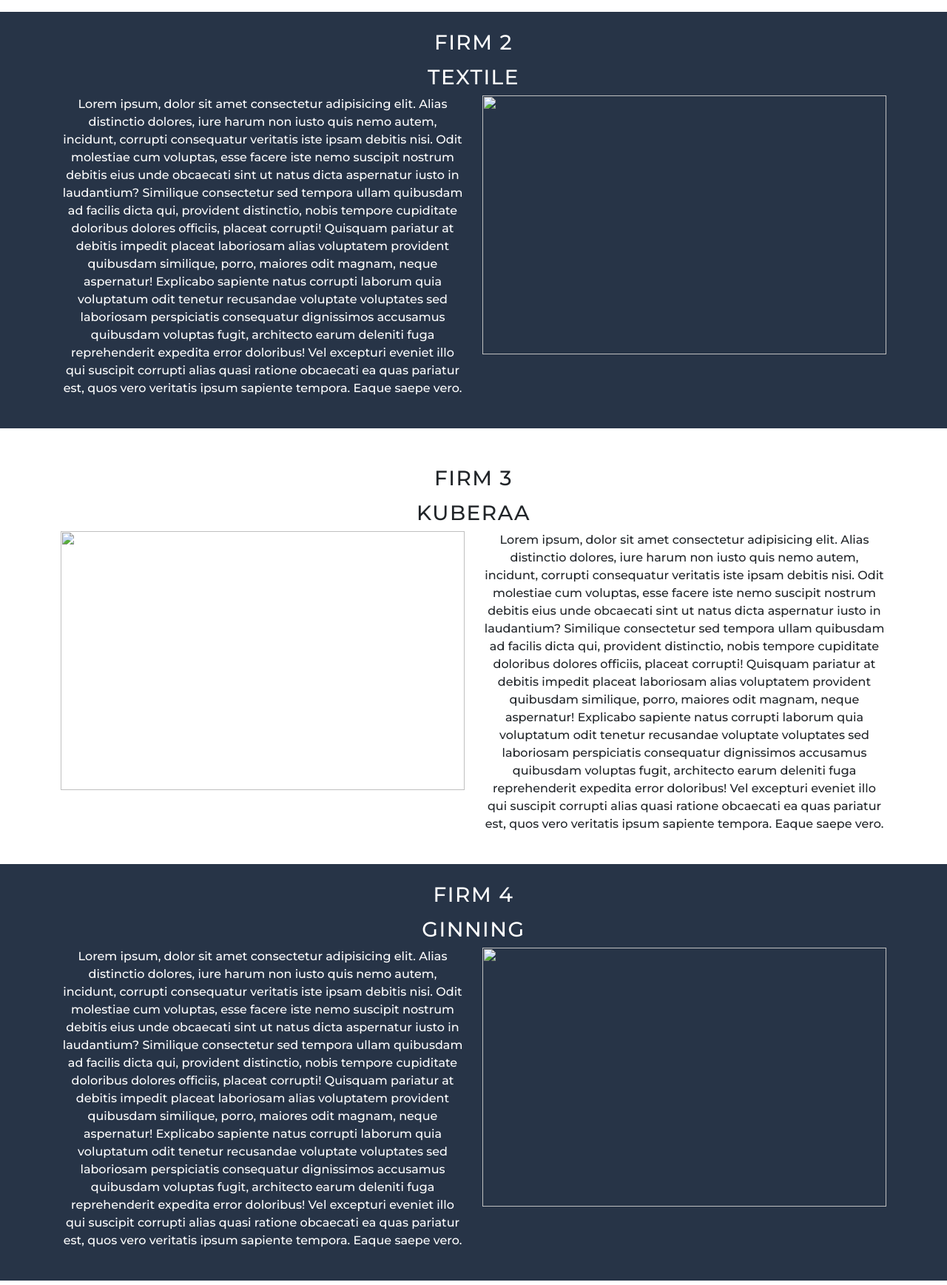
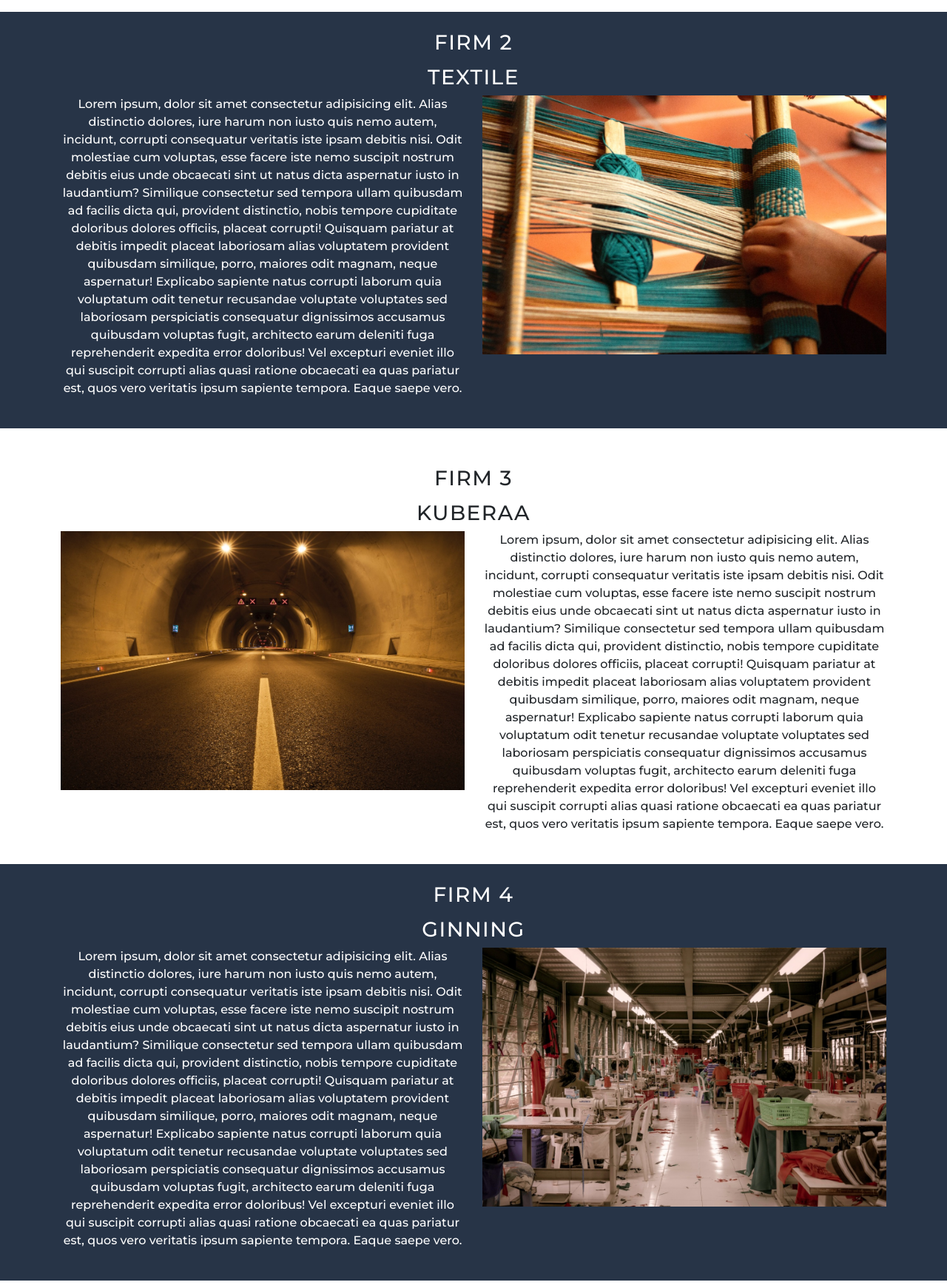
Before and after one commit to Siddhesh41/dhansmrutiGroup, a plain HTML site: page firm.html in a window 1280 px wide. Shown: the part 1060-2797 px from the top of the page at 74% size. Drawn offline with nearby package versions, Linux system fonts and the light colour scheme; the site is published under a folder, as on GitHub Pages, so addresses that start at the root find nothing.

Commit message:
Update firm.html

```diff
--- a/firm.html
+++ b/firm.html
@@ -59,7 +59,7 @@
     <div class="container text-center">
         <div class="row align-items-start">
           <div class="col-lg-6 col-md-12 col-sm-12">
-            <img src="/firmImages/firm1.jpeg" width="100%" height="350vh">
+            <img src="firmImages/firm1.jpeg" width="100%" height="350vh">
           </div>
           <div class="col-lg-6 col-md-12 col-sm-12">
             <p>Lorem ipsum, dolor sit amet consectetur adipisicing elit. Alias distinctio dolores, iure harum non iusto quis nemo autem, incidunt, corrupti consequatur veritatis iste ipsam debitis nisi. Odit molestiae cum voluptas, esse facere iste nemo suscipit nostrum debitis eius unde obcaecati sint ut natus dicta aspernatur iusto in laudantium? Similique consectetur sed tempora ullam quibusdam ad facilis dicta qui, provident distinctio, nobis tempore cupiditate doloribus dolores officiis, placeat corrupti! Quisquam pariatur at debitis impedit placeat laboriosam alias voluptatem provident quibusdam similique, porro, maiores odit magnam, neque aspernatur! Explicabo sapiente natus corrupti laborum quia voluptatum odit tenetur recusandae voluptate voluptates sed laboriosam perspiciatis consequatur dignissimos accusamus quibusdam voluptas fugit, architecto earum deleniti fuga reprehenderit expedita error doloribus! Vel excepturi eveniet illo qui suscipit corrupti alias quasi ratione obcaecati ea quas pariatur est, quos vero veritatis ipsum sapiente tempora. Eaque saepe vero.</p>
@@ -78,7 +78,7 @@
                 <p>Lorem ipsum, dolor sit amet consectetur adipisicing elit. Alias distinctio dolores, iure harum non iusto quis nemo autem, incidunt, corrupti consequatur veritatis iste ipsam debitis nisi. Odit molestiae cum voluptas, esse facere iste nemo suscipit nostrum debitis eius unde obcaecati sint ut natus dicta aspernatur iusto in laudantium? Similique consectetur sed tempora ullam quibusdam ad facilis dicta qui, provident distinctio, nobis tempore cupiditate doloribus dolores officiis, placeat corrupti! Quisquam pariatur at debitis impedit placeat laboriosam alias voluptatem provident quibusdam similique, porro, maiores odit magnam, neque aspernatur! Explicabo sapiente natus corrupti laborum quia voluptatum odit tenetur recusandae voluptate voluptates sed laboriosam perspiciatis consequatur dignissimos accusamus quibusdam voluptas fugit, architecto earum deleniti fuga reprehenderit expedita error doloribus! Vel excepturi eveniet illo qui suscipit corrupti alias quasi ratione obcaecati ea quas pariatur est, quos vero veritatis ipsum sapiente tempora. Eaque saepe vero.</p>
               </div>
               <div class="col-lg-6 col-md-12 col-sm-12" data-aos="zoom-in">
-                <img src="/firmImages/firm2.jpeg" width="100%" height="350vh">
+                <img src="firmImages/firm2.jpeg" width="100%" height="350vh">
               </div>
             </div>
         </div>
@@ -91,7 +91,7 @@
     <div class="container text-center" >
         <div class="row align-items-start" data-aos="zoom-in">
           <div class="col-lg-6 col-md-12 col-sm-12">
-            <img src="/firmImages/firm3.jpeg" width="100%" height="350vh">
+            <img src="firmImages/firm3.jpeg" width="100%" height="350vh">
           </div>
           <div class="col-lg-6 col-md-12 col-sm-12" data-aos="zoom-in">
             <p>Lorem ipsum, dolor sit amet consectetur adipisicing elit. Alias distinctio dolores, iure harum non iusto quis nemo autem, incidunt, corrupti consequatur veritatis iste ipsam debitis nisi. Odit molestiae cum voluptas, esse facere iste nemo suscipit nostrum debitis eius unde obcaecati sint ut natus dicta aspernatur iusto in laudantium? Similique consectetur sed tempora ullam quibusdam ad facilis dicta qui, provident distinctio, nobis tempore cupiditate doloribus dolores officiis, placeat corrupti! Quisquam pariatur at debitis impedit placeat laboriosam alias voluptatem provident quibusdam similique, porro, maiores odit magnam, neque aspernatur! Explicabo sapiente natus corrupti laborum quia voluptatum odit tenetur recusandae voluptate voluptates sed laboriosam perspiciatis consequatur dignissimos accusamus quibusdam voluptas fugit, architecto earum deleniti fuga reprehenderit expedita error doloribus! Vel excepturi eveniet illo qui suscipit corrupti alias quasi ratione obcaecati ea quas pariatur est, quos vero veritatis ipsum sapiente tempora. Eaque saepe vero.</p>
@@ -110,7 +110,7 @@
                 <p>Lorem ipsum, dolor sit amet consectetur adipisicing elit. Alias distinctio dolores, iure harum non iusto quis nemo autem, incidunt, corrupti consequatur veritatis iste ipsam debitis nisi. Odit molestiae cum voluptas, esse facere iste nemo suscipit nostrum debitis eius unde obcaecati sint ut natus dicta aspernatur iusto in laudantium? Similique consectetur sed tempora ullam quibusdam ad facilis dicta qui, provident distinctio, nobis tempore cupiditate doloribus dolores officiis, placeat corrupti! Quisquam pariatur at debitis impedit placeat laboriosam alias voluptatem provident quibusdam similique, porro, maiores odit magnam, neque aspernatur! Explicabo sapiente natus corrupti laborum quia voluptatum odit tenetur recusandae voluptate voluptates sed laboriosam perspiciatis consequatur dignissimos accusamus quibusdam voluptas fugit, architecto earum deleniti fuga reprehenderit expedita error doloribus! Vel excepturi eveniet illo qui suscipit corrupti alias quasi ratione obcaecati ea quas pariatur est, quos vero veritatis ipsum sapiente tempora. Eaque saepe vero.</p>
               </div>
               <div class="col-lg-6 col-md-12 col-sm-12" data-aos="zoom-in">
-                <img src="/firmImages/firm4.jpeg" width="100%" height="350vh">
+                <img src="firmImages/firm4.jpeg" width="100%" height="350vh">
               </div>
             </div>
         </div>
```
